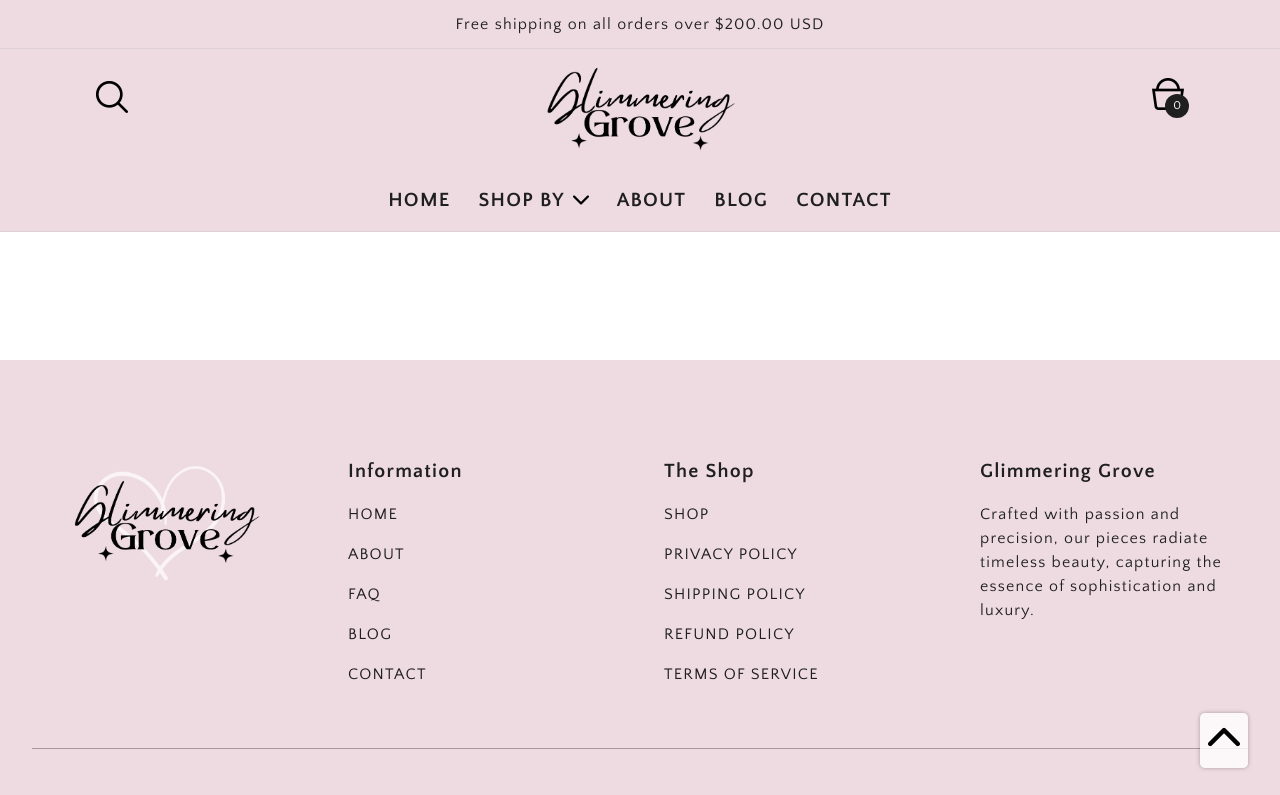
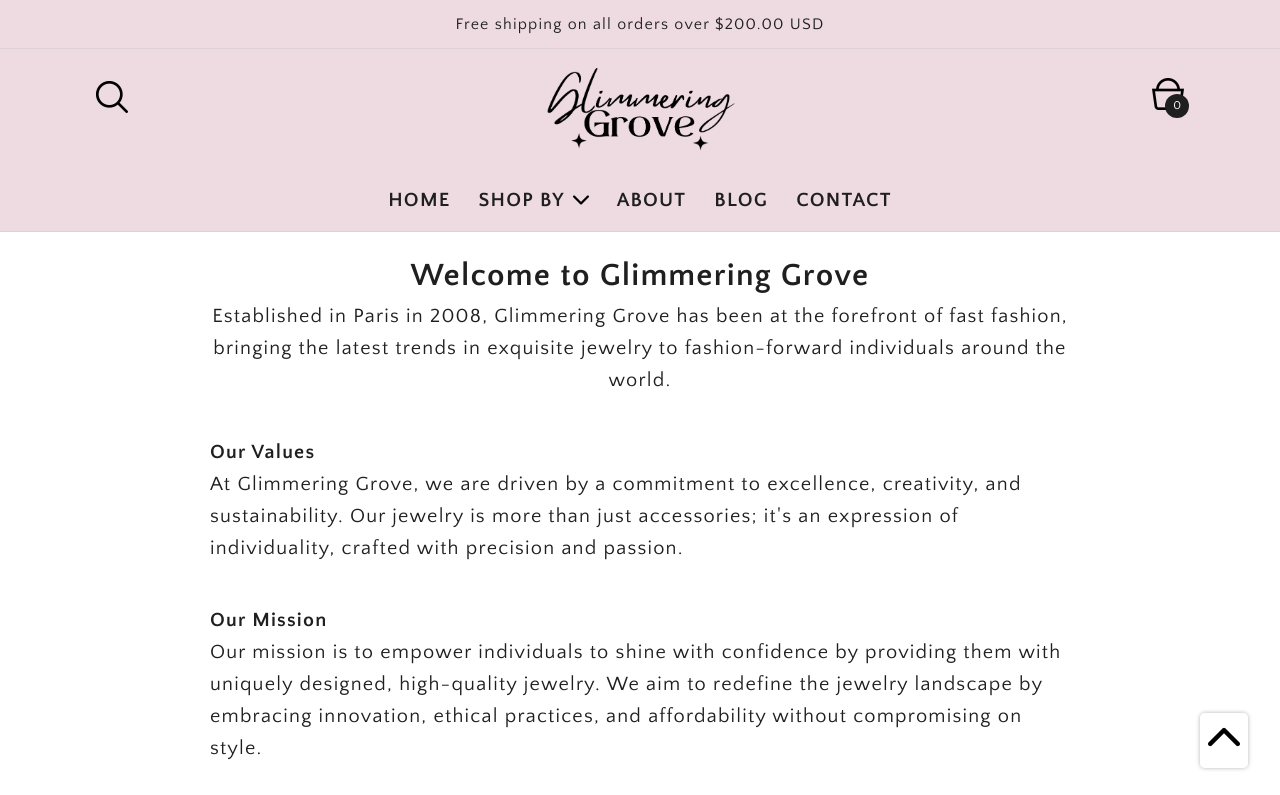
Before and after one commit to jackie3668/glimmering-grove, a React (Create React App) app: page /about in a window 1280 px wide. Shown: the top 795 px of the page. Built offline with nearby package versions, Linux system fonts and the light colour scheme.

Commit message:
Started About Us

```diff
--- a/src/App.js
+++ b/src/App.js
@@ -1,7 +1,7 @@
 import React from 'react';
 import { BrowserRouter, Routes, Route } from 'react-router-dom';
 import { Footer, Navbar } from './components';
-import { Home, Shop, Product, Cart } from './pages';
+import { Home, Shop, Product, Cart, About } from './pages';
 import arrow from './asset/ui/arrow-down-sign-to-navigate.png';
 import ShopContextProvider from './context/ShopContext';
 import './App.css'
@@ -33,6 +33,7 @@
             <Route path='/product' element={<Product />} />
             <Route path='/product/:productId' element={<Product />} />
             <Route path='/cart' element={<Cart/>} />
+            <Route path='/about' element={<About/>} />
           </Routes>
           </ShopContextProvider>
           <Footer />
--- a/src/components/AboutUs/AboutUs.jsx
+++ b/src/components/AboutUs/AboutUs.jsx
@@ -1,8 +1,15 @@
 import React from 'react'
 import './AboutUs.css'
 import banner from '../../asset/home/About.png'
+import { Link } from 'react-router-dom'
 
 const AboutUs = () => {
+  const handleScrollToTop = (e) => {
+    window.scrollTo({
+      top: 0
+    });
+  }
+
   return (
     <div className='aboutus'>
       <div className="aboutus-img">
@@ -11,7 +18,7 @@
       <div className="aboutus-text">
         <h1>About Us</h1>
         <p>Glimmering Grove, a beacon of elegance and style in the world of jewelry. Crafted with passion and precision, our pieces radiate timeless beauty, capturing the essence of sophistication and luxury.</p>
-        <button>More about us</button>
+        <Link onClick={handleScrollToTop} to='/about'><button>More about us</button></Link>
       </div>
     </div>
   )
--- a/src/components/Collections/Collections.jsx
+++ b/src/components/Collections/Collections.jsx
@@ -6,6 +6,7 @@
 import collection_3 from '../../asset/collections/3.png'
 import collection_4 from '../../asset/collections/4.png'
 import arrow from '../../asset/ui/right-arrow.png'
+
 const Collections = () => {
   const handleScrollToTop = (e) => {
     window.scrollTo({
--- a/src/pages/About/About.css
+++ b/src/pages/About/About.css
@@ -0,0 +1,53 @@
+.about {
+  max-width: 50rem;
+  margin: 0 auto;
+  padding: 1.25rem;
+}
+
+.about-header {
+  text-align: center;
+}
+
+.about-intro {
+  font-size: 1.2rem;
+}
+
+.about-values,
+.about-mission,
+.about-ethics {
+  margin-top: 2.5rem;
+}
+
+.about h2,
+.about p {
+  font-size: var(--font-size-md);
+  line-height: 1.6;
+}
+
+@media (max-width: 767px) {
+  .about {
+    padding: 0.625rem;
+  }
+
+  .about h2 {
+    font-size: var(--font-size-lg);
+  }
+}
+
+@media (min-width: 768px) {
+  .about h2 {
+    font-size: var(--font-size-xl);
+  }
+}
+
+@media (min-width: 1024px) {
+  .about {
+    max-width: 56.25rem;
+  }
+}
+
+@media (min-width: 1440px) {
+  .about {
+    max-width: 62.5rem;
+  }
+}
--- a/src/pages/About/About.jsx
+++ b/src/pages/About/About.jsx
@@ -1,10 +1,45 @@
-import React from 'react'
-import './About.css'
+import React from 'react';
+import './About.css';
 
 const About = () => {
   return (
-    <div>About</div>
-  )
-}
+    <div className="about">
+      <div className="about-header">
+        <h1>Welcome to Glimmering Grove</h1>
+        <p className="about-intro">
+          Established in Paris in 2008, Glimmering Grove has been at the forefront
+          of fast fashion, bringing the latest trends in exquisite jewelry to
+          fashion-forward individuals around the world.
+        </p>
+      </div>
+      <div className="about-values">
+        <h2>Our Values</h2>
+        <p>
+          At Glimmering Grove, we are driven by a commitment to excellence,
+          creativity, and sustainability. Our jewelry is more than just accessories;
+          it's an expression of individuality, crafted with precision and passion.
+        </p>
+      </div>
+      <div className="about-mission">
+        <h2>Our Mission</h2>
+        <p>
+          Our mission is to empower individuals to shine with confidence by providing
+          them with uniquely designed, high-quality jewelry. We aim to redefine the
+          jewelry landscape by embracing innovation, ethical practices, and
+          affordability without compromising on style.
+        </p>
+      </div>
+      <div className="about-ethics">
+        <h2>Ethical Practices</h2>
+        <p>
+          Glimmering Grove is committed to ethical sourcing and responsible production.
+          We prioritize sustainability and transparency in every step of our supply
+          chain, ensuring that each piece of jewelry reflects our dedication to the
+          environment and social responsibility.
+        </p>
+      </div>
+    </div>
+  );
+};
 
-export default About
+export default About;
```
